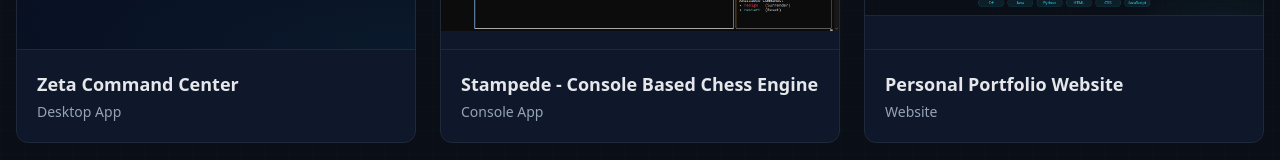
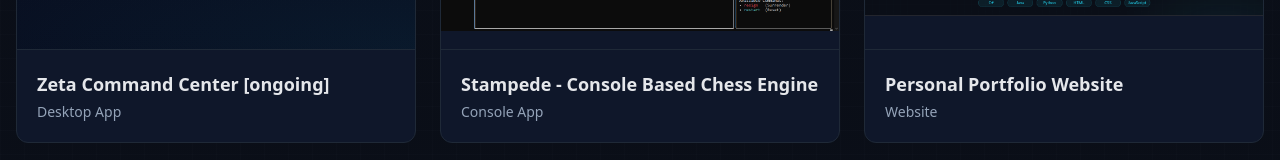
Before and after one commit to cjalanano-dev/portfolio, a React (Vite) app: page /projects in a window 1280 px wide. Shown: the part 470-630 px from the top of the page. Built offline with nearby package versions, Linux system fonts and the light colour scheme; a small style sheet from the web is missing.

Commit message:
project update

```diff
--- a/src/pages/Projects.jsx
+++ b/src/pages/Projects.jsx
@@ -10,7 +10,7 @@ import first_java from "../assets/img/first_java.png";
 const Projects = () => {
     const projects = [
         {
-            title: "Zeta Command Center",
+            title: "Zeta Command Center [ongoing]",
             type: "desktop",
             brief: "A desktop application built with C# and Windows Forms serving as my personal life OS command center.",
             repo: "https://github.com/cjalanano-dev/zcc"
```
